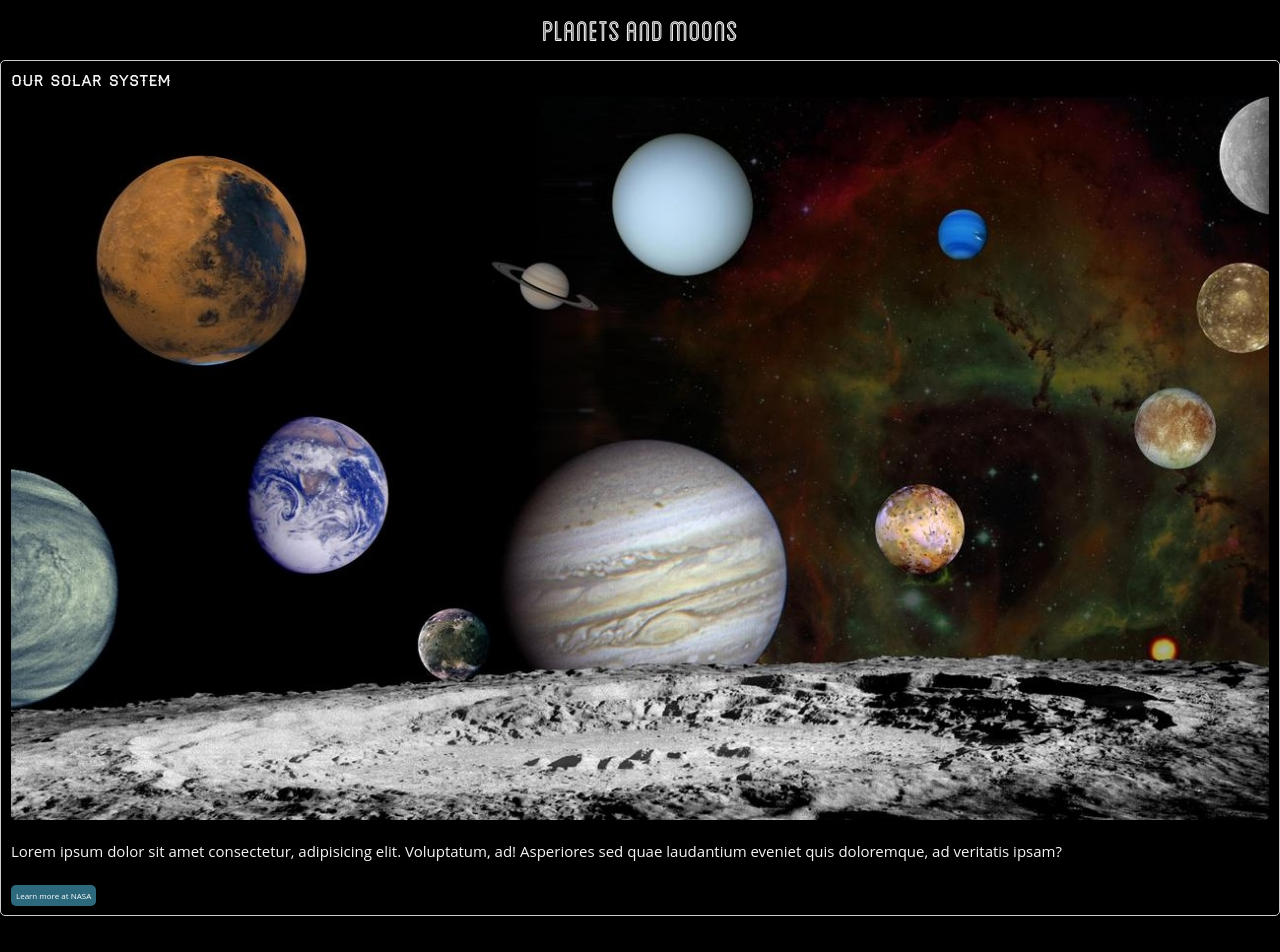
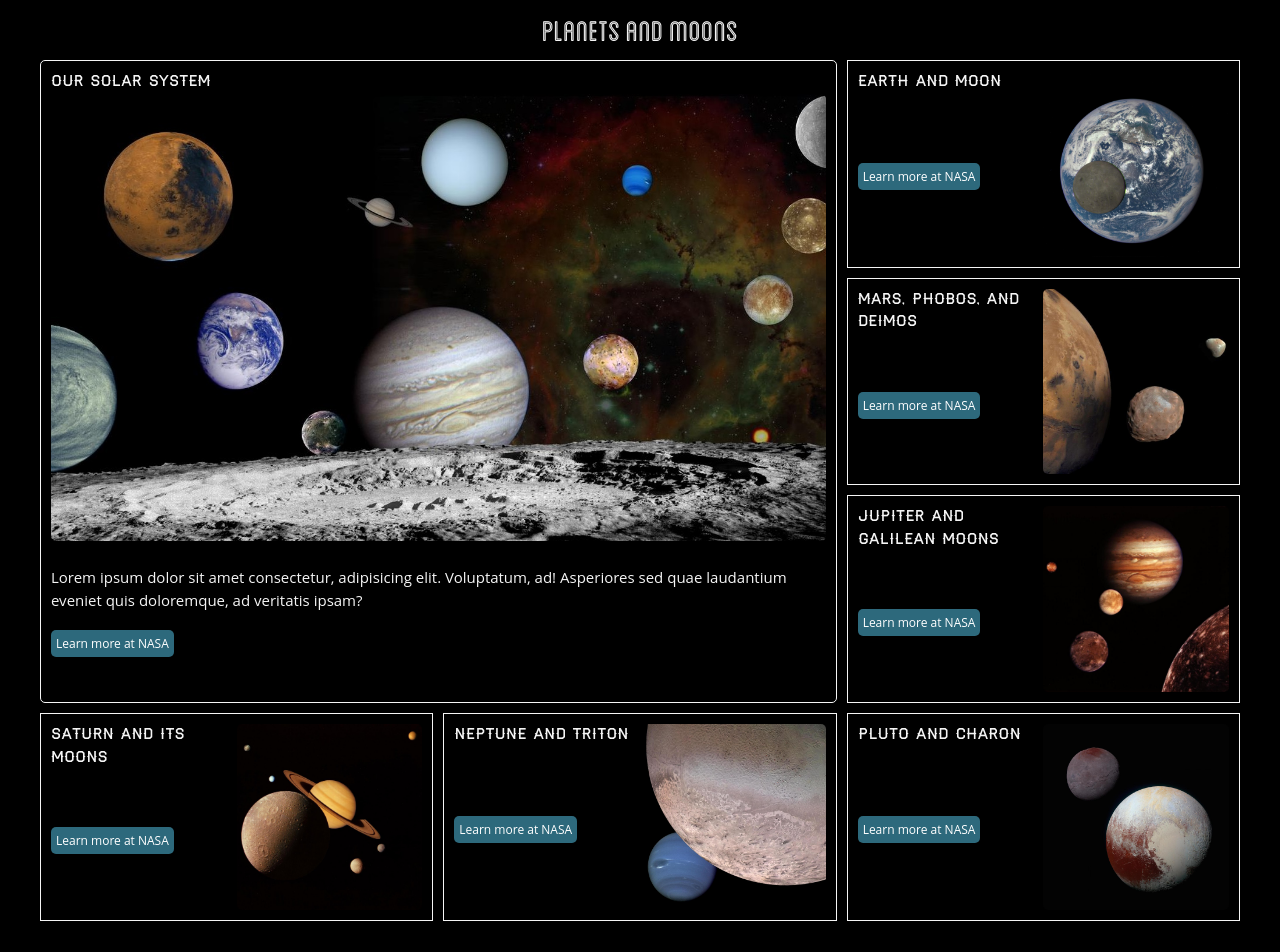
Before and after one commit to staceyb/cssgridflexbox-tailwind, a React (Vite) app: page /planets in a window 1280 px wide. Shown: the top 952 px of the page. After the commit the page ends 921 px from the top, so only its background shows below. Built offline with nearby package versions, Linux system fonts and the light colour scheme.

Commit message:
Added desktop layout CSS to planets page. Width >=900px

```diff
--- a/src/css/planets.css
+++ b/src/css/planets.css
@@ -2,7 +2,7 @@
   display: grid;
   grid-template-columns: 3fr 1fr;
   padding: 3rem 1rem;
-  border-bottom: 1px solid #ccc;
+  border-bottom: 1px solid whitesmoke;
   gap: 0;
   align-items: center;
 }
@@ -16,7 +16,6 @@
 .card img {
   max-width: 100%;
   border-radius: 5px;
-  grid-column: 2;
   grid-row: 1 / span 2;
 }
 
@@ -72,7 +71,7 @@
 
   .feature.card {
     grid-column: 1 / 3;
-    border: 1px solid #ccc;
+    border: 1px solid whitesmoke;
     padding: 1rem;
     border-radius: 5px;
   }
@@ -99,4 +98,68 @@
 }
 
 @media (min-width: 900px) {
+  .card-container {
+    max-width: 1200px;
+    margin: 0 auto;
+    grid-template-areas:
+      'featured featured  earth'
+      'featured featured  mars'
+      'featured featured  jupiter'
+      'saturn neptune pluto';
+  }
+
+  .card {
+    border: 1px solid whitesmoke;
+    grid-template-columns: 1fr 1fr;
+    grid-template-areas:
+      'title photo'
+      'button photo';
+    padding: 1rem;
+    align-items: stretch;
+  }
+
+  .card h2 {
+    grid-area: title;
+  }
+  .card img {
+    grid-area: photo;
+  }
+
+  .card p:last-child {
+    grid-area: button;
+  }
+
+  .feature.card {
+    grid-area: featured;
+    display: block;
+  }
+
+  .card:nth-child(2) {
+    grid-area: earth;
+  }
+
+  .card:nth-child(3) {
+    grid-area: mars;
+  }
+
+  .card:nth-child(4) {
+    grid-area: jupiter;
+  }
+
+  .card:nth-child(5) {
+    grid-area: saturn;
+  }
+
+  .card:nth-child(6) {
+    grid-area: neptune;
+  }
+
+  .card:nth-child(7) {
+    grid-area: pluto;
+    border: 1px solid whitesmoke;
+  }
+
+  .button {
+    font-size: 1.2rem;
+  }
 }
```
